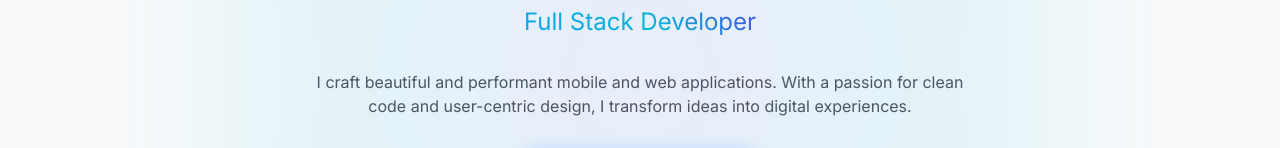
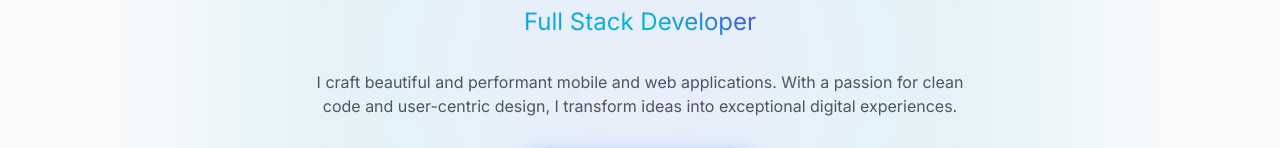
Before and after one commit to code-juno/code-juno-web, a Next.js app: page / in a window 1280 px wide. Shown: the part 326-474 px from the top of the page. Built offline with nearby package versions, Linux system fonts and the light colour scheme.

Commit message:
add back in the exceptional

```diff
--- a/app/constants/index.ts
+++ b/app/constants/index.ts
@@ -10,7 +10,7 @@ export const PERSONAL_INFO = {
   ALIAS: "Jun",
   HANDLE: "codejuno",
   ROLE: "Full Stack Developer",
-  BIO: "I craft beautiful and performant mobile and web applications. With a passion for clean code and user-centric design, I transform ideas into digital experiences.",
+  BIO: "I craft beautiful and performant mobile and web applications. With a passion for clean code and user-centric design, I transform ideas into exceptional digital experiences.",
 };
 
 export const SECTION_IDS = {
```
